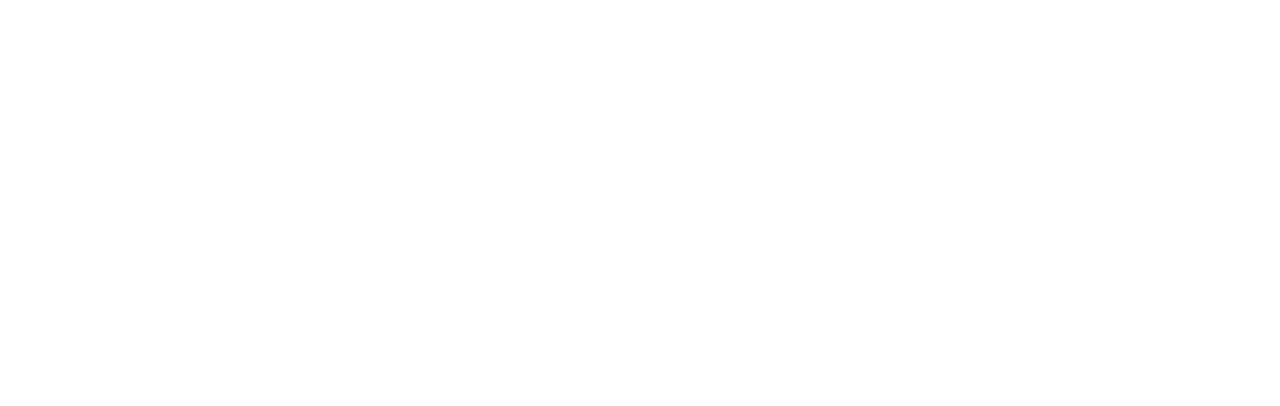
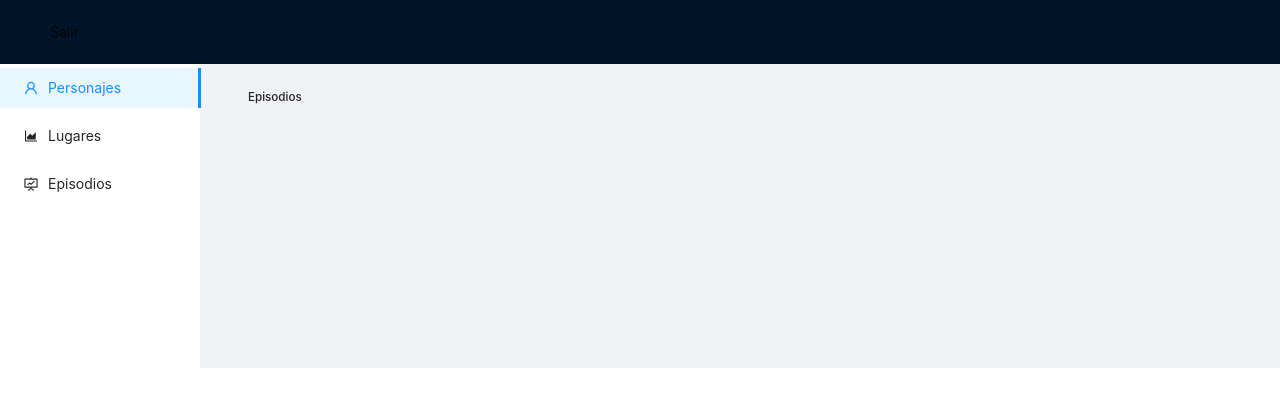
Before and after one commit to bomj321/test-vertebra-front, a React app: page /episodes in a window 1280 px wide. Shown: the top 406 px of the page. Built offline with nearby package versions, Linux system fonts and the light colour scheme.

Commit message:
[ADD] Routes and pages

```diff
--- a/package.json
+++ b/package.json
@@ -6,6 +6,7 @@
   "author": "",
   "license": "ISC",
   "dependencies": {
+    "@ant-design/icons": "^4.6.4",
     "antd": "^4.16.13",
     "cra-template": "1.1.2",
     "react": "^17.0.2",
--- /dev/null
+++ b/src/components/Template.jsx
@@ -0,0 +1,53 @@
+import React from 'react';
+import { Layout, Menu } from 'antd';
+import {
+  UserOutlined,
+  AreaChartOutlined,
+  FundProjectionScreenOutlined,
+} from '@ant-design/icons';
+import { Link } from 'react-router-dom';
+
+const { Header, Content, Sider } = Layout;
+
+const Template = ({ children }) => {
+  return (
+    <Layout>
+      <Header className="header">Salir</Header>
+      <Layout>
+        <Sider width={200} className="site-layout-background">
+          <Menu
+            mode="inline"
+            defaultSelectedKeys={['1']}
+            defaultOpenKeys={['sub1']}
+            style={{ height: '100%', borderRight: 0 }}
+          >
+            <Menu.Item key="1" icon={<UserOutlined />}>
+              <Link to="/characters">Personajes</Link>
+            </Menu.Item>
+            <Menu.Item key="2" icon={<AreaChartOutlined />}>
+              <Link to="/locations">Lugares</Link>
+            </Menu.Item>
+
+            <Menu.Item key="3" icon={<FundProjectionScreenOutlined />}>
+              <Link to="/episodes">Episodios</Link>
+            </Menu.Item>
+          </Menu>
+        </Sider>
+        <Layout style={{ padding: '0 24px 24px' }}>
+          <Content
+            className="site-layout-background"
+            style={{
+              padding: 24,
+              margin: 0,
+              minHeight: 280,
+            }}
+          >
+            {children}
+          </Content>
+        </Layout>
+      </Layout>
+    </Layout>
+  );
+};
+
+export default Template;
--- /dev/null
+++ b/src/containers/Character.jsx
@@ -0,0 +1,9 @@
+import React from 'react';
+import 'antd/dist/antd.css';
+import '../styles/components/Login.css';
+
+const Character = () => {
+  return <h5>Personajes</h5>;
+};
+
+export default Character;
--- /dev/null
+++ b/src/containers/Episode.jsx
@@ -0,0 +1,9 @@
+import React from 'react';
+import 'antd/dist/antd.css';
+import '../styles/components/Login.css';
+
+const Episode = () => {
+  return <h5>Episodios</h5>;
+};
+
+export default Episode;
--- /dev/null
+++ b/src/containers/Location.jsx
@@ -0,0 +1,9 @@
+import React from 'react';
+import 'antd/dist/antd.css';
+import '../styles/components/Login.css';
+
+const Location = () => {
+  return <h5>Lugares</h5>;
+};
+
+export default Location;
--- a/src/routes/App.jsx
+++ b/src/routes/App.jsx
@@ -1,13 +1,22 @@
 import React from 'react';
 import { BrowserRouter, Switch, Route } from 'react-router-dom';
+import Template from '../components/Template';
 
 import Login from '../containers/Login';
+import Character from '../containers/Character';
+import Location from '../containers/Location';
+import Episode from '../containers/Episode';
 
 const App = () => {
   return (
     <BrowserRouter>
       <Switch>
         <Route exact path="/" component={Login} />
+        <Template>
+          <Route exact path="/characters" component={Character} />
+          <Route exact path="/locations" component={Location} />
+          <Route exact path="/episodes" component={Episode} />
+        </Template>
       </Switch>
     </BrowserRouter>
   );
```
